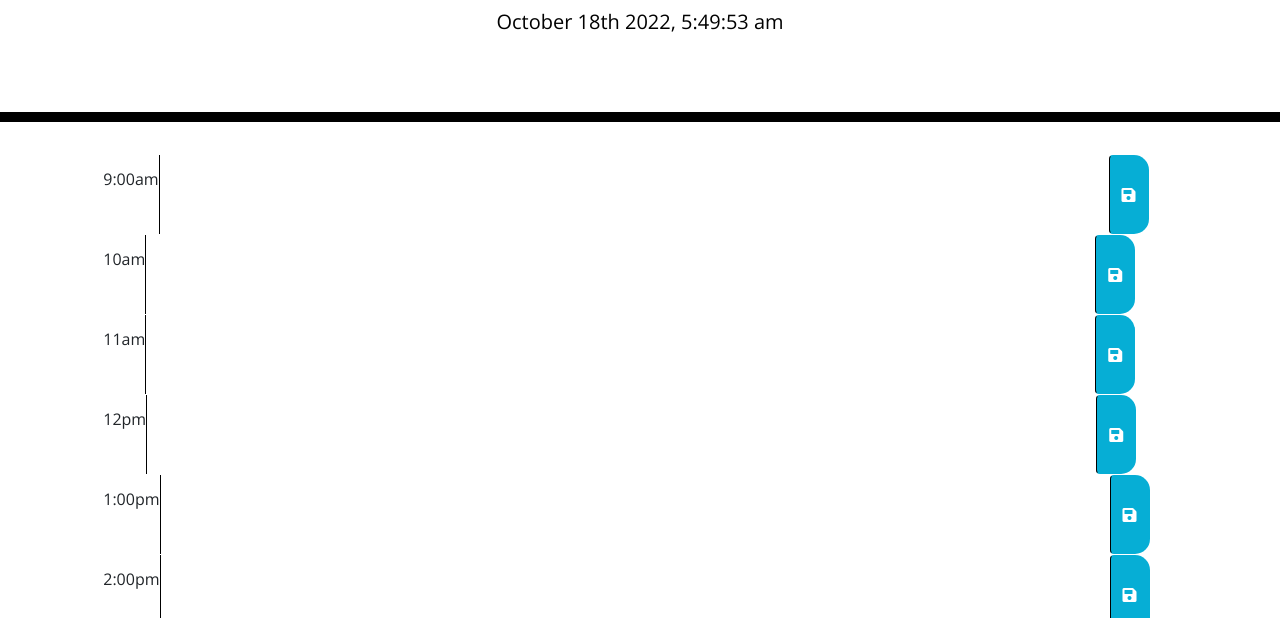
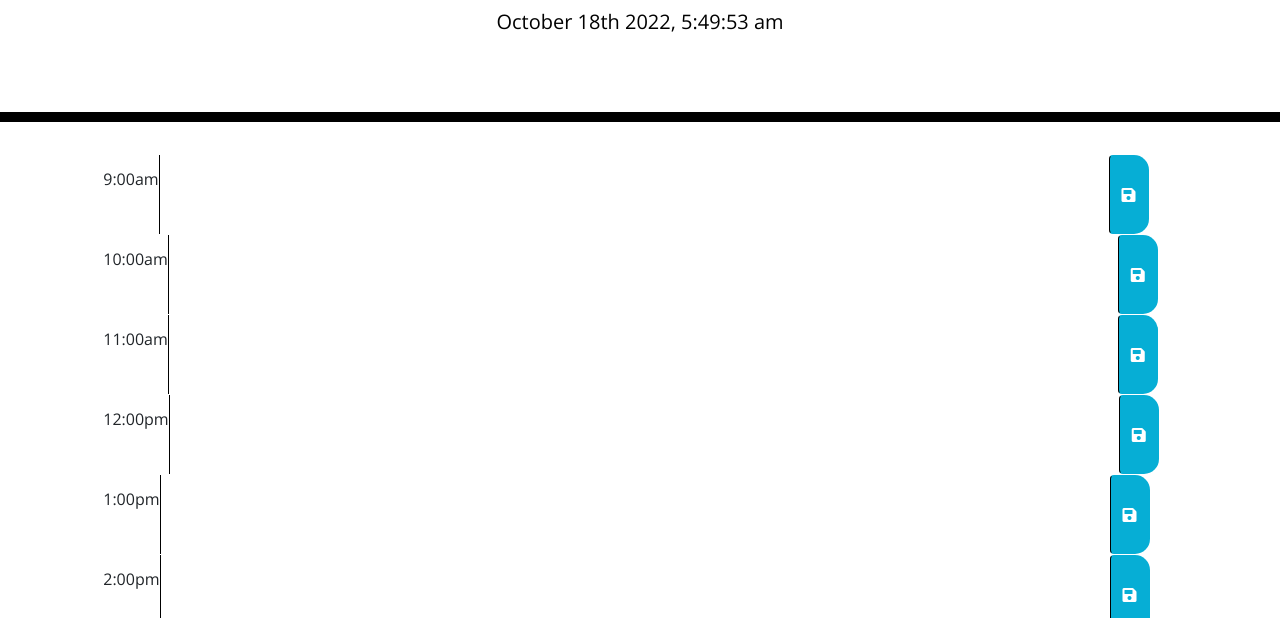
Before and after one commit to Roclock/schedule-planning, a plain HTML site: page Develop/index.html in a window 1280 px wide. Shown: the part 182-800 px from the top of the page. Drawn offline with nearby package versions, Linux system fonts and the light colour scheme.

Commit message:
Computer updates

```diff
--- a/Develop/index.html
+++ b/Develop/index.html
@@ -37,19 +37,19 @@
         <button class="btn saveBtn col-md-0"><i class="fas fa-save"></i></button>
       </div>
       <div id="2ndHour" class="row time-block">
-        10am
+        10:00am
         <textarea class="col-md-10 description">
         </textarea>
         <button class="btn saveBtn col-md-0"><i class="fas fa-save"></i></button>
       </div>
       <div id="3rdHour" class="row time-block">
-        11am
+        11:00am
         <textarea class="col-md-10 description">
         </textarea>
         <button class="btn saveBtn col-md-0"><i class="fas fa-save"></i></button>
       </div>
       <div id="4thHour" class="row time-block">
-        12pm
+        12:00pm
         <textarea class="col-md-10 description">
         </textarea>
         <button class="btn saveBtn col-md-0"><i class="fas fa-save"></i></button>
```
